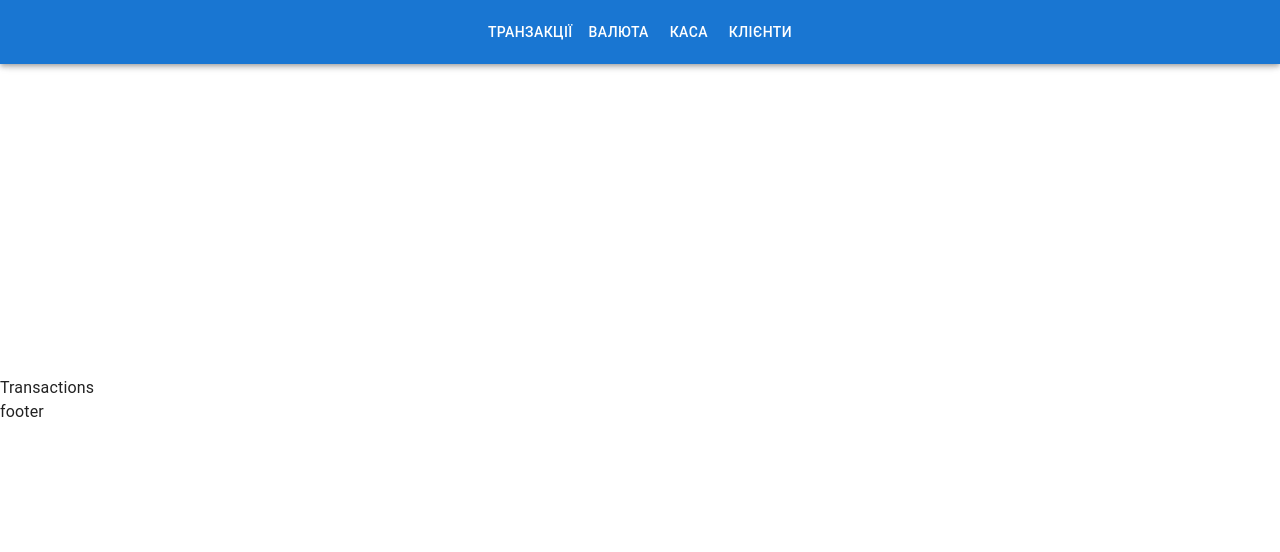
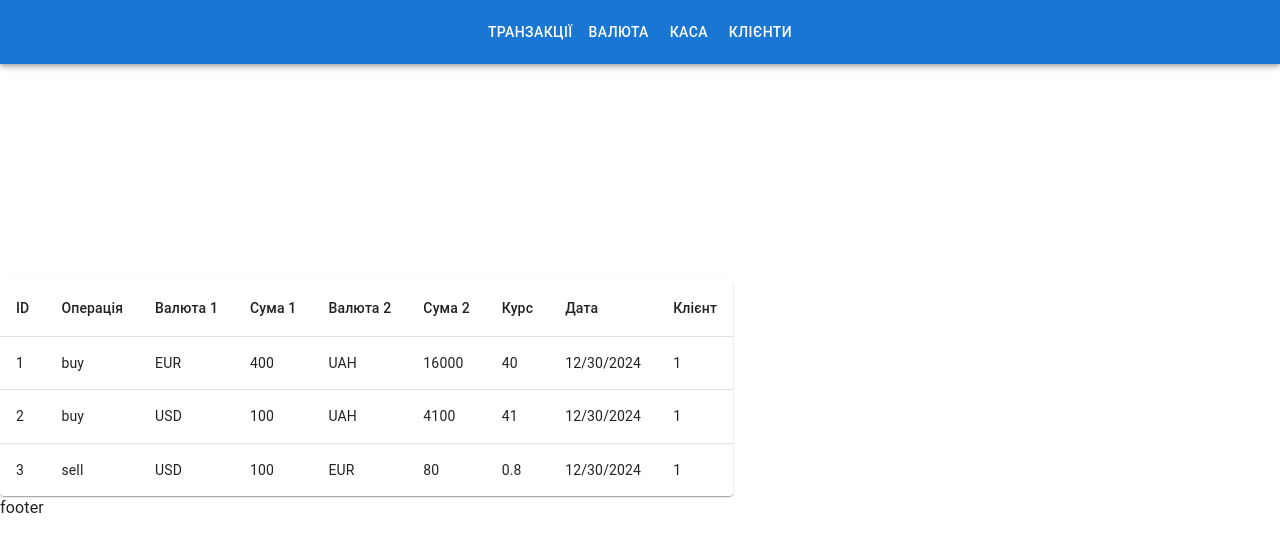
Before and after one commit to keerikkk/tech-task, a React (Vite) app: page /transactions in a window 1280 px wide. Shown: the top 552 px of the page. Built offline with nearby package versions, Linux system fonts and the light colour scheme.

Commit message:
feat: add transactions page

```diff
--- a/src/app/routes/router.tsx
+++ b/src/app/routes/router.tsx
@@ -1,6 +1,6 @@
 import { createBrowserRouter } from "react-router";
-import App from "../../App";
 import Layout from "../../pages/Layout";
+import TransactionsPage from "../../pages/TransactionsPage";
 
 export const router = createBrowserRouter([
   {
@@ -10,7 +10,7 @@ export const router = createBrowserRouter([
     children: [
       {
         path: "/transactions",
-        element: <div>Transactions</div>,
+        element: <TransactionsPage />,
       },
       {
         path: "/currency",
--- /dev/null
+++ b/src/pages/TransactionsPage.tsx
@@ -0,0 +1,10 @@
+import TransactionList from "../components/TransactionList/TransactionList";
+import { seeds } from "../data/seeds";
+
+const TransactionsPage = () => {
+
+
+	return <TransactionList transactions={seeds} />
+};
+
+export default TransactionsPage;
```
